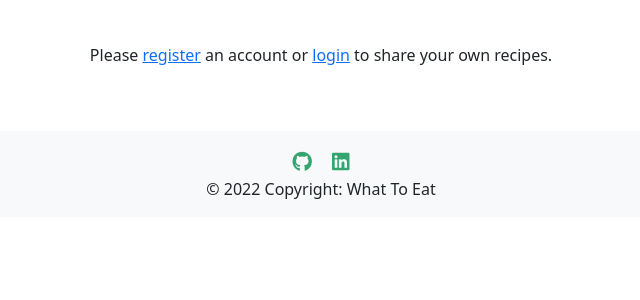
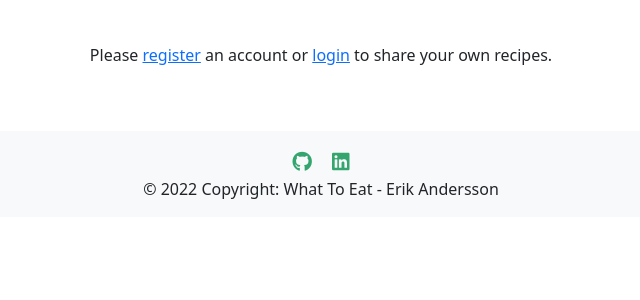
Before and after one commit to erikandersson96/portfolio-project-four, a Django app: page /add-recipe/ in a window 1280 px wide. Shown: the part 169-469 px from the top of the page, without its empty margins (319-959 px from the left). Run offline with Django 3.2, Linux system fonts and the light colour scheme; some libraries are stand-ins or nearby versions.

Commit message:
Add erik andersson to copyright footer

```diff
--- a/templates/base.html
+++ b/templates/base.html
@@ -129,7 +129,7 @@
         </div>
         <!-- Copyright -->
         <div class="text-center">
-            © 2022 Copyright: What To Eat
+            © 2022 Copyright: What To Eat - Erik Andersson
         </div>
     </footer>
 
```
